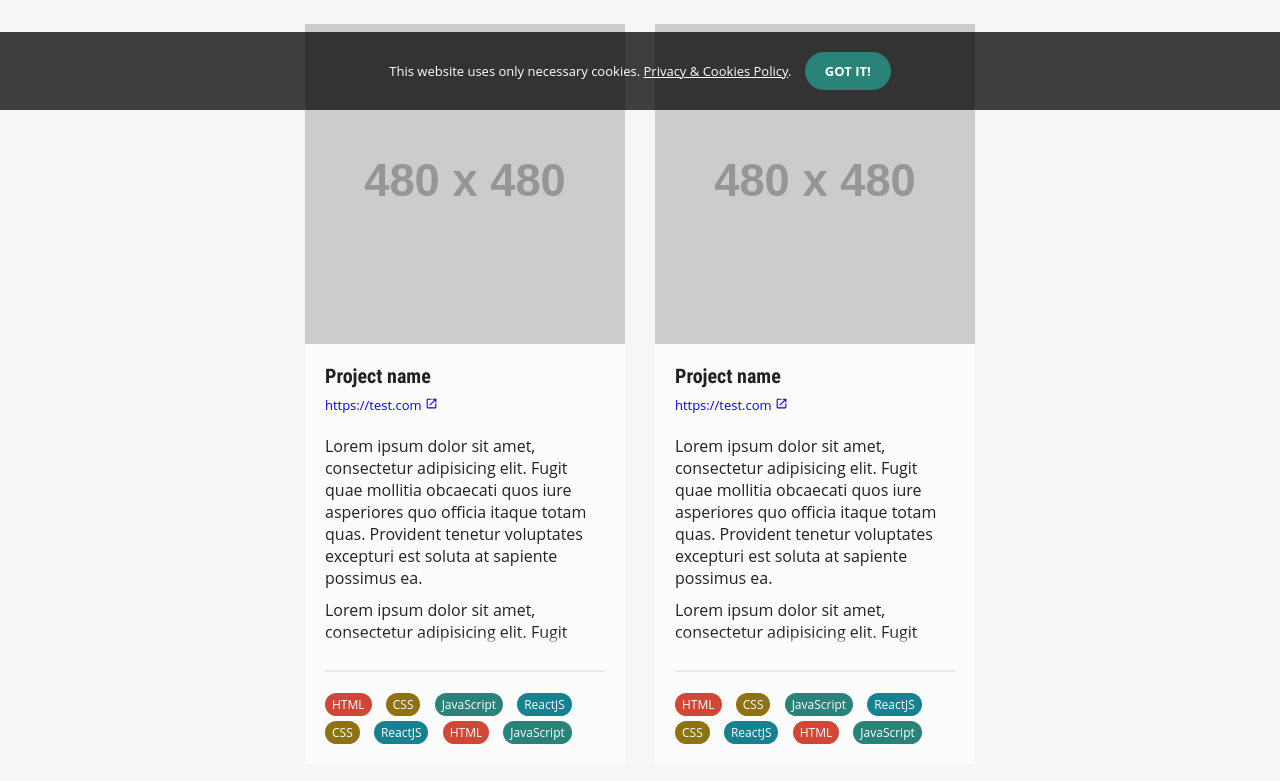
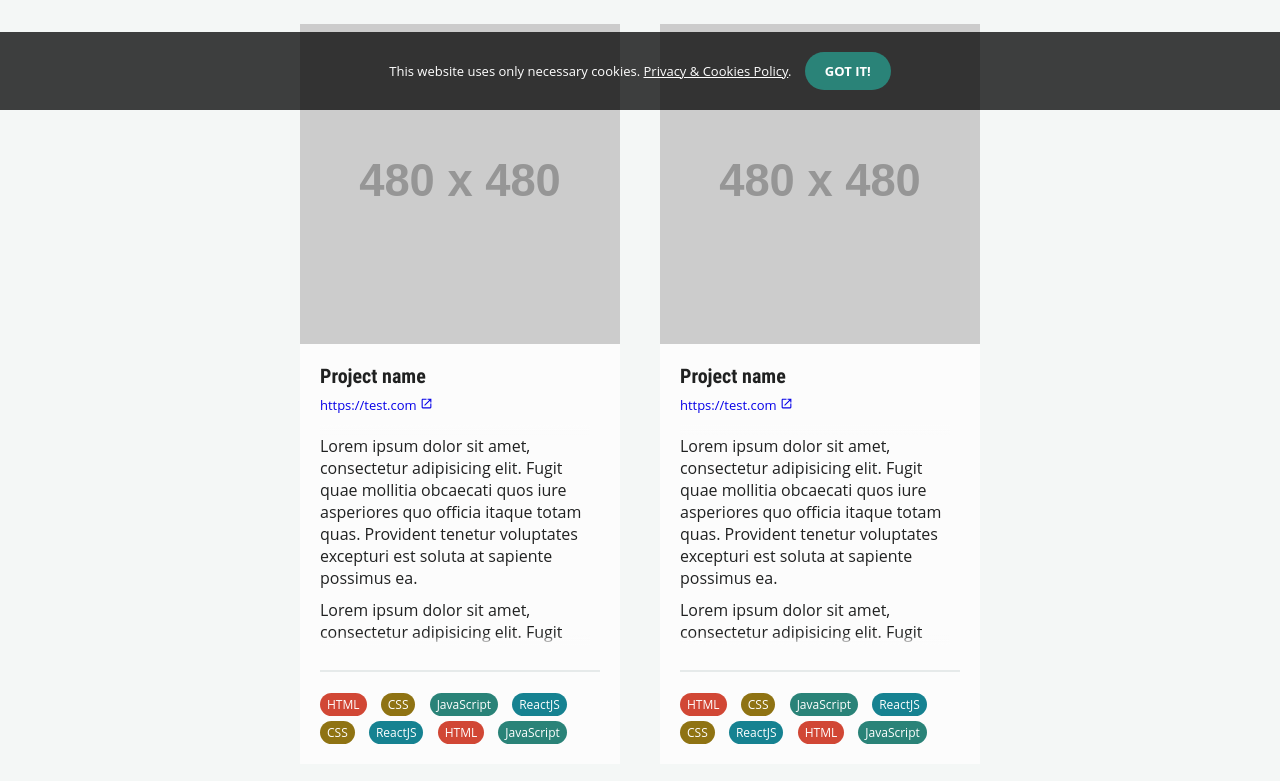
Before and after one commit to RilDev/portfolio, a website built with Vite: page index.html in a window 1280 px wide. Shown: the part 690-1471 px from the top of the page. Built offline with nearby package versions, Linux system fonts and the light colour scheme; placeholder pictures from the web are drawn by us; a web font is replaced by a local one.

Commit message:
add responsive grid gap

```diff
--- a/styles/main.css
+++ b/styles/main.css
@@ -574,6 +574,9 @@ footer div {
     nav.desktop {
         padding: 0;
     }
+    .card-grid {
+        gap: 40px;
+    }
     #privacy-cookies-policy-modal .container {
         padding: 0 35px 40px 20px
     }
```
